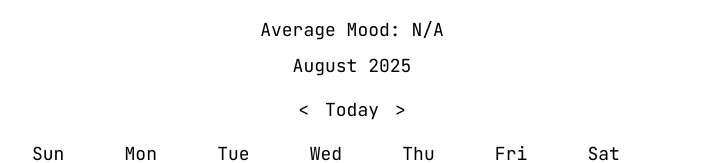
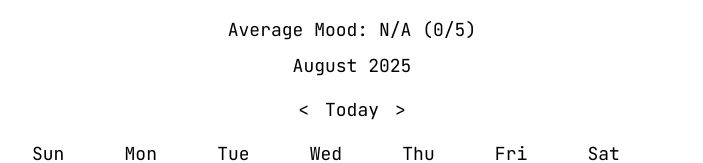
Before and after one commit to asifjirayat/mood-calendar, a React (Vite) app: page / in a window 1280 px wide. Shown: the top 163 px of the page, without its empty margins (288-991 px from the left). Built offline with nearby package versions, Linux system fonts and the light colour scheme.

Commit message:
Improved average score display at top level with emoji

```diff
--- a/src/App.jsx
+++ b/src/App.jsx
@@ -35,15 +35,24 @@ export default function App() {
     "😡": 1,
   };
 
-  // Function to calculate average
+  // Function to calculate average and mood score
   const calculateAverage = (moods) => {
     const totalScore = Object.values(moods).reduce(
       (sum, emoji) => sum + emojiScores[emoji],
       0
     );
     const count = Object.keys(moods).length;
-    return count > 0 ? (totalScore / count).toFixed(1) : "N/A";
+    if (count === 0) return { score: 0, emoji: "N/A" };
+    const averageScore = Math.round(totalScore / count);
+    const averageEmoji =
+      Object.keys(emojiScores).find(
+        (emoji) => emojiScores[emoji] === averageScore
+      ) || "😐";
+    return { score: averageScore, emoji: averageEmoji };
   };
+
+  // Function calculate average mood score
+  const { score: averageScore, emoji: averageEmoji } = calculateAverage(moods);
 
   // Function to get background color based on score
   const getBackgroundColor = (score) => {
@@ -51,9 +60,6 @@ export default function App() {
     if (score <= 3) return "bg-yellow-300";
     return "bg-red-300";
   };
-
-  // Calculate Avg mood
-  const averageMood = calculateAverage(moods);
 
   function handleClick(day) {
     const dateKey = `${currentYear}-${String(currentMonth + 1).padStart(
@@ -105,7 +111,7 @@ export default function App() {
       <div className="grid grid-cols-7 gap-2">
         {/* Display average mood */}
         <div className="col-span-7 font-mono text-lg text-center">
-          Average Mood: {averageMood}
+          Average Mood: {averageEmoji} ({averageScore}/5)
         </div>
         {/* Month and year display */}
         <div className="col-span-7 font-mono text-lg text-center">
```
